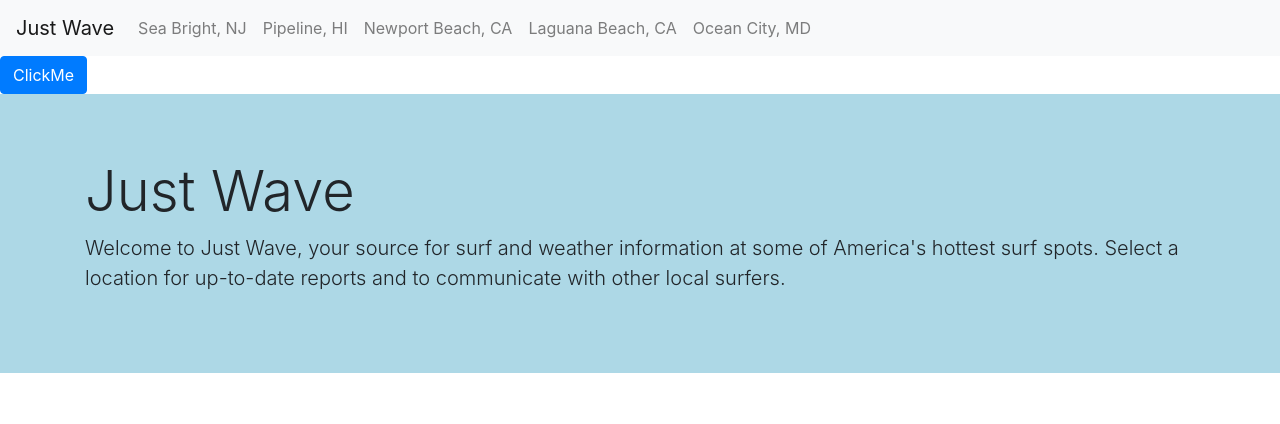
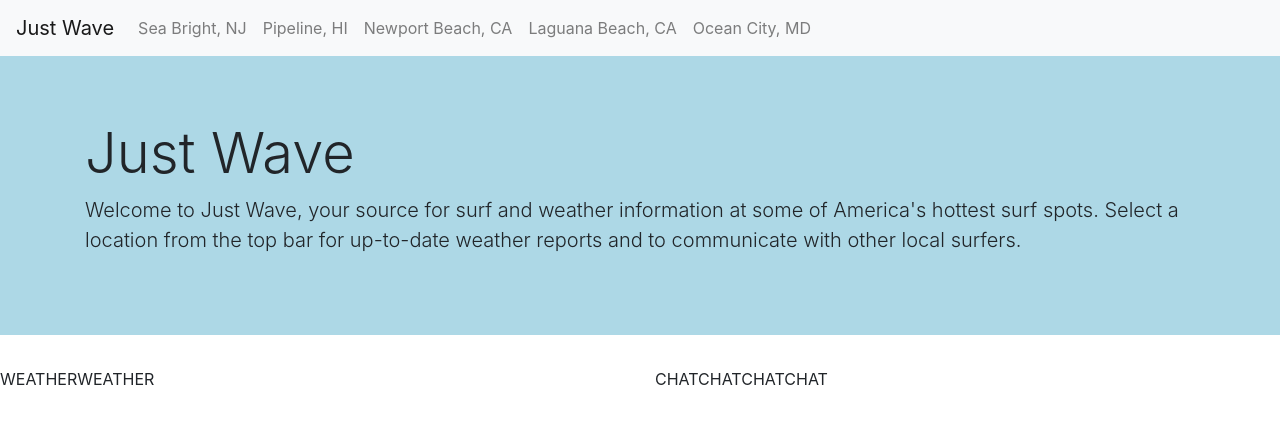
Before and after one commit to mmacari7/Just_Wave, a React app: page / in a window 1280 px wide. Shown: the top 424 px of the page. Built offline with nearby package versions, Linux system fonts and the light colour scheme.

Commit message:
working on homepage

```diff
--- a/client/src/components/Home.js
+++ b/client/src/components/Home.js
@@ -8,10 +8,21 @@ class Home extends Component {
 
     render() {
         return (
-            <div className="jumbotron jumbotron-fluid jumbotron-main">
-                <div className="container">
-                    <h1 className="display-4">Just Wave</h1>
-                    <p className="lead">Welcome to Just Wave, your source for surf and weather information at some of America's hottest surf spots. Select a location for up-to-date reports and to communicate with other local surfers.</p>
+            <div>
+                <div className="jumbotron jumbotron-fluid jumbotron-main">
+                    <div className="container">
+                        <h1 className="display-4">Just Wave</h1>
+                        <p className="lead">Welcome to Just Wave, your source for surf and weather information at some of America's hottest surf spots. Select a location from the top bar for up-to-date weather reports and to communicate with other local surfers.</p>
+                    </div>
+                </div>
+
+                <div className="row home-container">
+                    <div className="col home-col container">
+                        WEATHERWEATHER
+                    </div>
+                    <div className="col home-col container">
+                        CHATCHATCHATCHAT
+                    </div>
                 </div>
             </div>
         );
--- a/client/src/components/app.js
+++ b/client/src/components/app.js
@@ -40,7 +40,6 @@ class App extends Component {
 		return (
 			<Router>
 				<Header />
-				<button type="button" className="btn btn-primary" onClick={this.customOnClick}>ClickMe</button>
 				{/* <Switch> */}
 				<Route exact path="/" component={Home} />
 				<Route path="/seabright" component={SeaBright} />
--- a/client/src/css/index.css
+++ b/client/src/css/index.css
@@ -13,7 +13,6 @@ code {
 }
 
 .jumbotron-main {
-  /* background: lightblue url("https://thinkvisionary.com/wp-content/uploads/2017/10/wave-1200x600.jpg") no-repeat center center !important; */
   background-color: lightblue !important;
 }
 
```
